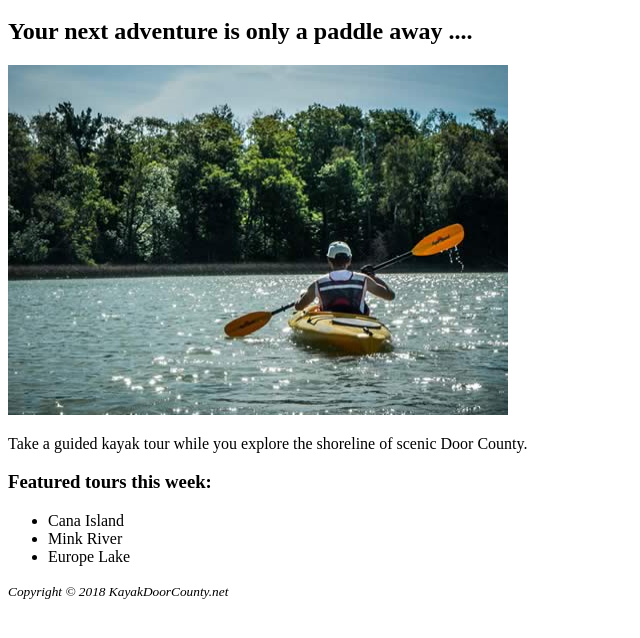
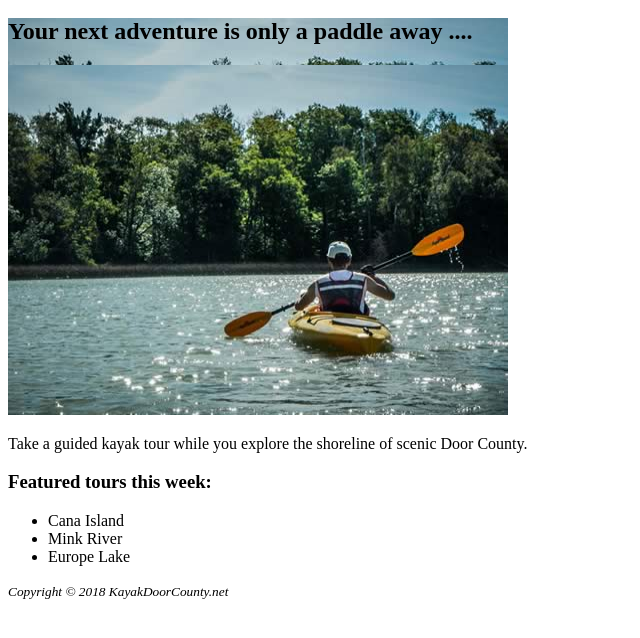
Before and after one commit to 5928002301/4.7, a plain HTML site: page index.html in a window 1280 px wide. Shown: the part 152-790 px from the top of the page, without its empty margins (0-640 px from the left). Drawn offline with Linux system fonts and the light colour scheme.

Commit message:
Update index.html

```diff
--- a/index.html
+++ b/index.html
@@ -7,8 +7,9 @@
 #bar {background-color: #152420;
   padding-top: 1.5em}
   img {border:none;}
-  main {background-image: url(heroback.jpg);
-  background-repeat: no-repeat; }</style>
+  main {background-image: url(hero.jpg);
+  background-repeat: no-repeat; }
+  </style>
 </head>
 <body>
 <header>
```
